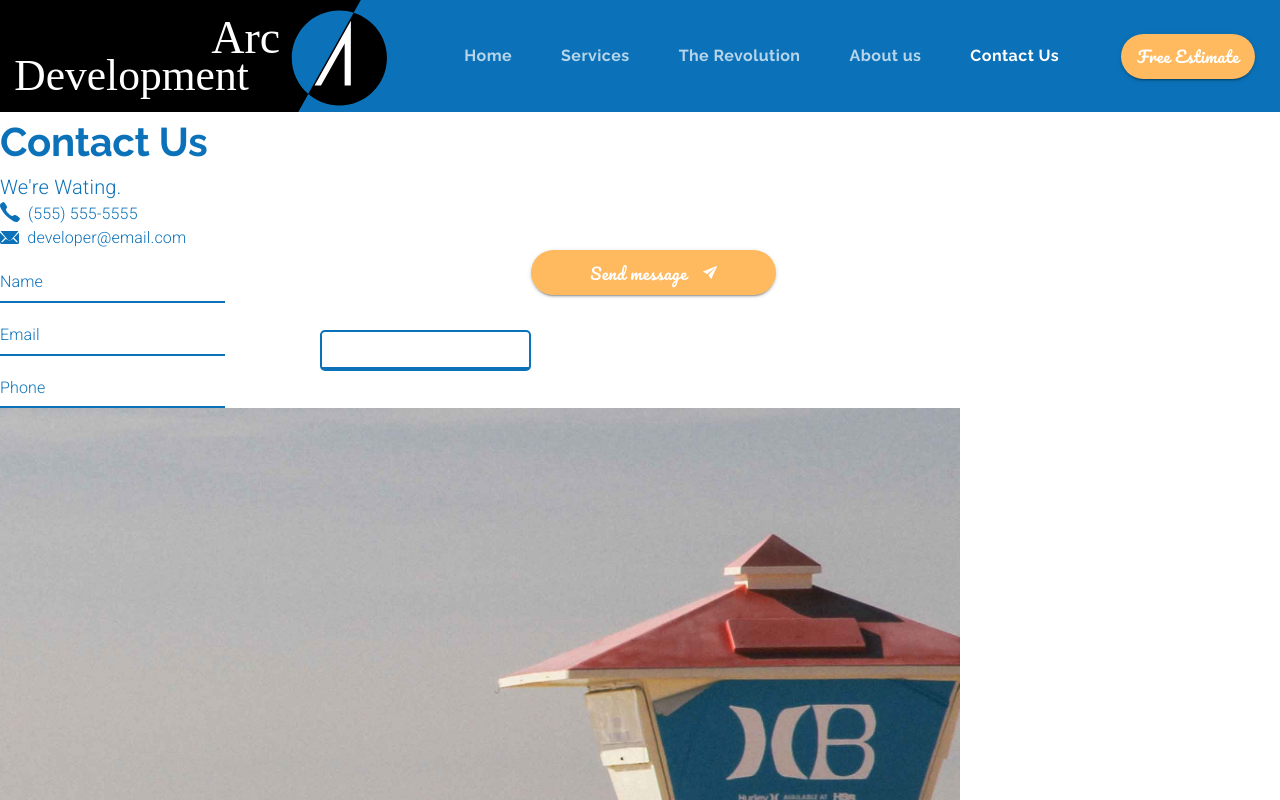
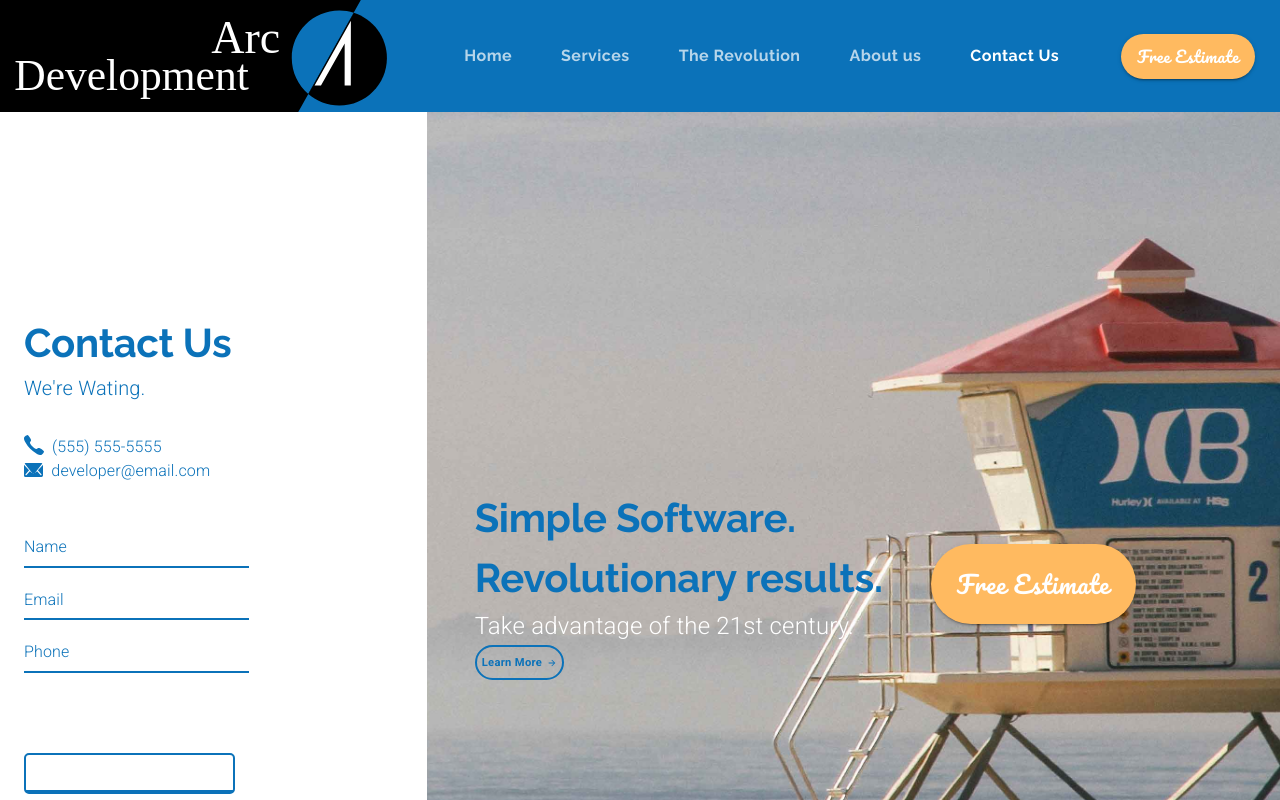
Before and after one commit to Cristianoaf81GIT/Curso-HiFi-Design-material-react, a React (Create React App) app: page /contact in a window 1280 px wide. Shown: the top 800 px of the page. Built offline with nearby package versions, Linux system fonts and the light colour scheme.

Commit message:
113. Using TextFields - Styling Continued

```diff
--- a/package.json
+++ b/package.json
@@ -2,6 +2,9 @@
   "name": "arcdevelopment",
   "version": "0.1.0",
   "node_version": "v14",
+  "engines": {
+    "node": "14"
+  },
   "private": true,
   "dependencies": {
     "@material-ui/core": "^4.12.3",
--- a/src/components/Contact.jsx
+++ b/src/components/Contact.jsx
@@ -1,7 +1,7 @@
 import React, { useState } from 'react';
-import {Link} from 'react-router-dom';
-import {makeStyles, useTheme } from '@material-ui/core/styles';
-import {useMediaQuery} from '@material-ui/core';
+import { Link } from 'react-router-dom';
+import { makeStyles, useTheme } from '@material-ui/core/styles';
+import { useMediaQuery } from '@material-ui/core';
 import Grid from '@material-ui/core/Grid';
 import Typography from '@material-ui/core/Typography';
 import Button from '@material-ui/core/Button';
@@ -21,6 +21,7 @@ const useStyles = makeStyles(theme => ({
     backgroundSize: 'cover',
     backgroundRepeat: 'no-repeat',
     height: '60em',
+    paddingBottom: '1em'
   },
   estimateButton: {
     ...theme.typography.estimate,
@@ -83,48 +84,50 @@ export default function Contact(props) {
         container
         direction='column'
         justifyContent='center'
-        lg={3}
-        md={3}
+        alignContent='center'
+        lg={4}
+        xl={3}
+        md={4}
       >
+        <Grid container direction="column" style={{padding: '1.5em'}}>
           <Typography
             variant='h2'
-          style={{lineHeigh: 1}}
+            style={{ lineHeigh: 1 }}
           >
             Contact Us
           </Typography>
           <Typography
             variant='body1'
-          style={{color: theme.palette.common.arcBlue}}
+            style={{ color: theme.palette.common.arcBlue }}
           >
             We're Wating.
           </Typography>
-      </Grid>
-      <Grid item container>
+          <Grid item container style={{marginTop: '2em'}}>
             <Grid item>
-          <img src={phoneIcon} alt='phone' style={{marginRight: '0.5em'}}/>
+              <img src={phoneIcon} alt='phone' style={{ marginRight: '0.5em' }} />
             </Grid>
             <Grid item>
-          <Typography variant='body1' style={{color: theme.palette.common.arcBlue, fontSize: '1rem'}}>
+              <Typography variant='body1' style={{ color: theme.palette.common.arcBlue, fontSize: '1rem' }}>
                 (555) 555-5555
               </Typography>
             </Grid>
           </Grid>
-      <Grid item container>
+          <Grid item container style={{ marginBottom: '2em'}}>
             <Grid item>
-          <img src={emailIcon} alt='envelope' style={{marginRight: '0.5em', verticalAlign: 'bottom'}}/>
+              <img src={emailIcon} alt='envelope' style={{ marginRight: '0.5em', verticalAlign: 'bottom' }} />
             </Grid>
             <Grid item>
-          <Typography variant='body1' style={{color: theme.palette.common.arcBlue, fontSize: '1rem'}}>
+              <Typography variant='body1' style={{ color: theme.palette.common.arcBlue, fontSize: '1rem' }}>
                 developer@email.com
               </Typography>
             </Grid>
           </Grid>
-      <Grid item container style={{maxWidth: "20em"}}>
+          <Grid item container style={{ maxWidth: "20em" }}>
             <Grid item>
               <TextField
                 label="Name"
                 id="name" value={name}
-            onChange={(event) => { setName(event.target.value); } }
+                onChange={(event) => { setName(event.target.value); }}
               />
             </Grid>
             <Grid item>
@@ -132,7 +135,7 @@ export default function Contact(props) {
                 label="Email"
                 id="email"
                 value={email}
-            onChange={(event) => { setEmail(event.target.value); } }
+                onChange={(event) => { setEmail(event.target.value); }}
               />
             </Grid>
             <Grid item>
@@ -144,7 +147,7 @@ export default function Contact(props) {
               />
             </Grid>
           </Grid>
-      <Grid item style={{maxWidth: '20em'}}>
+          <Grid item style={{ maxWidth: '20em' }}>
             <TextField
               InputProps={{ disableUndeline: true }}
               value={message}
@@ -152,20 +155,23 @@ export default function Contact(props) {
               className={classes.message}
               maxRows={10}
               id="message"
-          onChange={(event) => { setMessage(event.target.value); } }
+              onChange={(event) => { setMessage(event.target.value); }}
             />
           </Grid>
-      <Grid item>
+          <Grid item container justifyContent="center" style={{marginTop: '2em'}}>
             <Button variant="contained" className={classes.sendButton}>
               Send message
-          <img src={airplane} alt="paper airplane" style={{marginLeft: '1em'}}/>
+              <img src={airplane} alt="paper airplane" style={{ marginLeft: '1em' }} />
             </Button>
           </Grid>
-      <Grid item container className={classes.background} lg={9} alignItems='center'>
+        </Grid>
+      </Grid>
+
+      <Grid item container className={classes.background} lg={8} xl={9} alignItems='center'>
         <Grid
           item
           style={{
-          marginLeft: matchesSm ? 0 : '5em',
+            marginLeft: matchesSm ? 0 : '3em',
             textAlign: matchesSm ? 'center' : 'inherit',
           }}
         >
```
Lines whose indentation alone changed are shown as unchanged.
